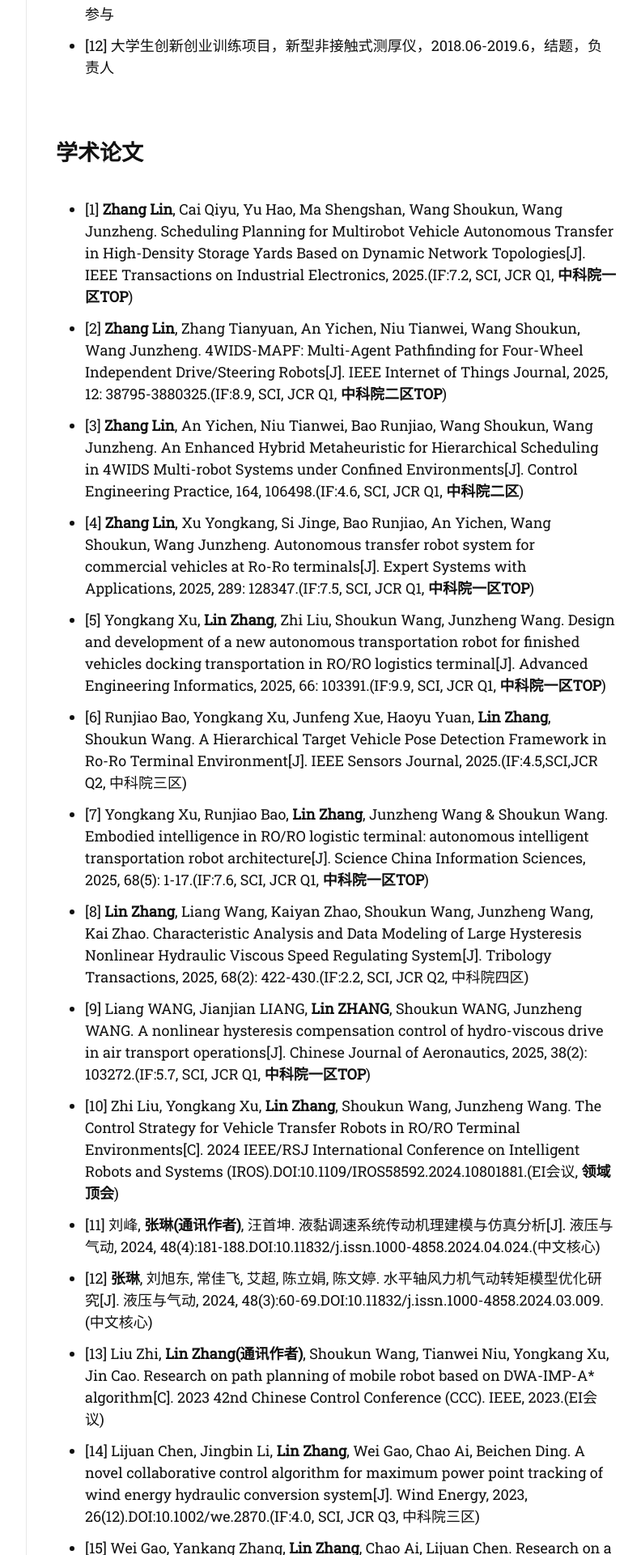
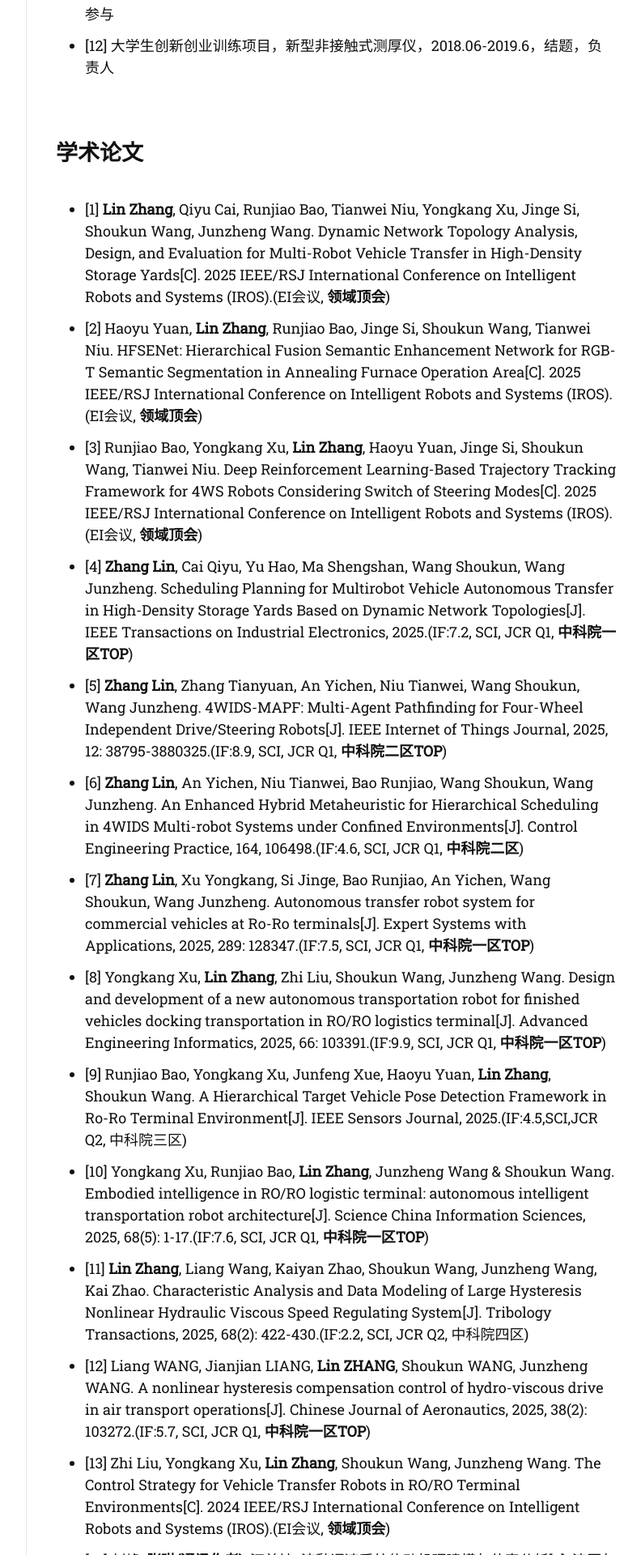
Before and after one commit to Eric-ZhangL/Eric-ZhangL.github.io, a Jekyll site: the page built from index.md, in a window 1280 px wide. Shown: the part 1598-3518 px from the top of the page at 81% size, without its empty margins (357-1149 px from the left). Built offline with Jekyll 4.4.1, drawn with Linux system fonts in a browser that asks for light colours; nearby versions of some CDN libraries; some web fonts are replaced; some of the changed text lies outside the part shown.

Commit message:
20251128

```diff
--- a/index.md
+++ b/index.md
@@ -28,23 +28,26 @@
 * [12] 大学生创新创业训练项目，新型非接触式测厚仪，2018.06-2019.6，结题，负责人
 
 ## 学术论文
-* [1] **Zhang Lin**, Cai Qiyu, Yu Hao, Ma Shengshan, Wang Shoukun, Wang Junzheng. Scheduling Planning for Multirobot Vehicle Autonomous Transfer in High-Density Storage Yards Based on Dynamic Network Topologies[J]. IEEE Transactions on Industrial Electronics, 2025.(IF:7.2, SCI, JCR Q1, **中科院一区TOP**)
-* [2] **Zhang Lin**, Zhang Tianyuan, An Yichen, Niu Tianwei, Wang Shoukun, Wang Junzheng. 4WIDS-MAPF: Multi-Agent Pathfinding for Four-Wheel Independent Drive/Steering Robots[J]. IEEE Internet of Things Journal, 2025, 12: 38795-3880325.(IF:8.9, SCI, JCR Q1, **中科院二区TOP**)
-* [3] **Zhang Lin**, An Yichen, Niu Tianwei, Bao Runjiao, Wang Shoukun, Wang Junzheng. An Enhanced Hybrid Metaheuristic for Hierarchical Scheduling in 4WIDS Multi-robot Systems under Confined Environments[J]. Control Engineering Practice, 164, 106498.(IF:4.6, SCI, JCR Q1, **中科院二区**)
-* [4] **Zhang Lin**, Xu Yongkang, Si Jinge, Bao Runjiao, An Yichen, Wang Shoukun, Wang Junzheng. Autonomous transfer robot system for commercial vehicles at Ro-Ro terminals[J]. Expert Systems with Applications, 2025, 289: 128347.(IF:7.5, SCI, JCR Q1, **中科院一区TOP**)
-* [5] Yongkang Xu, **Lin Zhang**, Zhi Liu, Shoukun Wang, Junzheng Wang. Design and development of a new autonomous transportation robot for finished vehicles docking transportation in RO/RO logistics terminal[J]. Advanced Engineering Informatics, 2025, 66: 103391.(IF:9.9, SCI, JCR Q1, **中科院一区TOP**)
-* [6] Runjiao Bao, Yongkang Xu, Junfeng Xue, Haoyu Yuan, **Lin Zhang**, Shoukun Wang. A Hierarchical Target Vehicle Pose Detection Framework in Ro-Ro Terminal Environment[J]. IEEE Sensors Journal, 2025.(IF:4.5,SCI,JCR Q2, 中科院三区)
-* [7] Yongkang Xu, Runjiao Bao, **Lin Zhang**, Junzheng Wang & Shoukun Wang. Embodied intelligence in RO/RO logistic terminal: autonomous intelligent transportation robot architecture[J]. Science China Information Sciences, 2025, 68(5): 1-17.(IF:7.6, SCI, JCR Q1, **中科院一区TOP**)
-* [8] **Lin Zhang**, Liang Wang, Kaiyan Zhao, Shoukun Wang, Junzheng Wang, Kai Zhao. Characteristic Analysis and Data Modeling of Large Hysteresis Nonlinear Hydraulic Viscous Speed Regulating System[J]. Tribology Transactions, 2025, 68(2): 422-430.(IF:2.2, SCI, JCR Q2, 中科院四区)
-* [9] Liang WANG, Jianjian LIANG, **Lin ZHANG**, Shoukun WANG, Junzheng WANG. A nonlinear hysteresis compensation control of hydro-viscous drive in air transport operations[J]. Chinese Journal of Aeronautics, 2025, 38(2): 103272.(IF:5.7, SCI, JCR Q1, **中科院一区TOP**)
-* [10] Zhi Liu, Yongkang Xu, **Lin Zhang**, Shoukun Wang, Junzheng Wang. The Control Strategy for Vehicle Transfer Robots in RO/RO Terminal Environments[C]. 2024 IEEE/RSJ International Conference on Intelligent Robots and Systems (IROS).DOI:10.1109/IROS58592.2024.10801881.(EI会议, **领域顶会**)
-* [11] 刘峰, **张琳(通讯作者)**, 汪首坤. 液黏调速系统传动机理建模与仿真分析[J]. 液压与气动, 2024, 48(4):181-188.DOI:10.11832/j.issn.1000-4858.2024.04.024.(中文核心)
-* [12] **张琳**, 刘旭东, 常佳飞, 艾超, 陈立娟, 陈文婷. 水平轴风力机气动转矩模型优化研究[J]. 液压与气动, 2024, 48(3):60-69.DOI:10.11832/j.issn.1000-4858.2024.03.009.(中文核心)
-* [13] Liu Zhi, **Lin Zhang(通讯作者)**, Shoukun Wang, Tianwei Niu, Yongkang Xu, Jin Cao. Research on path planning of mobile robot based on DWA-IMP-A* algorithm[C]. 2023 42nd Chinese Control Conference (CCC). IEEE, 2023.(EI会议)
-* [14] Lijuan Chen, Jingbin Li, **Lin Zhang**, Wei Gao, Chao Ai, Beichen Ding. A novel collaborative control algorithm for maximum power point tracking of wind energy hydraulic conversion system[J]. Wind Energy, 2023, 26(12).DOI:10.1002/we.2870.(IF:4.0, SCI, JCR Q3, 中科院三区)
-* [15] Wei Gao, Yankang Zhang, **Lin Zhang**, Chao Ai, Lijuan Chen. Research on a power smoothing control strategy for energy storage hydraulic wind turbines[J]. Energy Science & Engineering, 2023, 11(3).DOI:10.1002/ese3.1375.(IF:3.5, SCI, JCR Q3, 中科院三区)
-* [16] Wei Gao, Jiani Gui, **Lin Zhang**, Zheng Pengfei, Die Wu, Chen Lijuan, Chao Ai. Bivariate active power control of energy storage hydraulic wind turbine[J]. Journal of Energy Storage, 2022, 55:1252-1261.(IF:9.4, SCI, JCR Q1, 中科院二区)
-* [17] Chao Ai, **Lin Zhang(导师一作)**, Wei Gao, Guisheng Yang, Die Wu, Lijuan Chen, Wenting Chen, Andrew Plummer. A review of energy storage technologies in hydraulic wind turbines[J]. Energy Conversion and Management, 2022.DOI:10.1016/j.enconman.2022.115584.(IF:10.4, SCI, JCR Q1, **中科院一区TOP**)
+* [1] **Lin Zhang**, Qiyu Cai, Runjiao Bao, Tianwei Niu, Yongkang Xu, Jinge Si, Shoukun Wang, Junzheng Wang. Dynamic Network Topology Analysis, Design, and Evaluation for Multi-Robot Vehicle Transfer in High-Density Storage Yards[C]. 2025 IEEE/RSJ International Conference on Intelligent Robots and Systems (IROS).(EI会议, **领域顶会**)
+* [2] Haoyu Yuan, **Lin Zhang**, Runjiao Bao, Jinge Si, Shoukun Wang, Tianwei Niu. HFSENet: Hierarchical Fusion Semantic Enhancement Network for RGB-T Semantic Segmentation in Annealing Furnace Operation Area[C]. 2025 IEEE/RSJ International Conference on Intelligent Robots and Systems (IROS).(EI会议, **领域顶会**)
+* [3] Runjiao Bao, Yongkang Xu, **Lin Zhang**, Haoyu Yuan, Jinge Si, Shoukun Wang, Tianwei Niu. Deep Reinforcement Learning-Based Trajectory Tracking Framework for 4WS Robots Considering Switch of Steering Modes[C]. 2025 IEEE/RSJ International Conference on Intelligent Robots and Systems (IROS).(EI会议, **领域顶会**)
+* [4] **Zhang Lin**, Cai Qiyu, Yu Hao, Ma Shengshan, Wang Shoukun, Wang Junzheng. Scheduling Planning for Multirobot Vehicle Autonomous Transfer in High-Density Storage Yards Based on Dynamic Network Topologies[J]. IEEE Transactions on Industrial Electronics, 2025.(IF:7.2, SCI, JCR Q1, **中科院一区TOP**)
+* [5] **Zhang Lin**, Zhang Tianyuan, An Yichen, Niu Tianwei, Wang Shoukun, Wang Junzheng. 4WIDS-MAPF: Multi-Agent Pathfinding for Four-Wheel Independent Drive/Steering Robots[J]. IEEE Internet of Things Journal, 2025, 12: 38795-3880325.(IF:8.9, SCI, JCR Q1, **中科院二区TOP**)
+* [6] **Zhang Lin**, An Yichen, Niu Tianwei, Bao Runjiao, Wang Shoukun, Wang Junzheng. An Enhanced Hybrid Metaheuristic for Hierarchical Scheduling in 4WIDS Multi-robot Systems under Confined Environments[J]. Control Engineering Practice, 164, 106498.(IF:4.6, SCI, JCR Q1, **中科院二区**)
+* [7] **Zhang Lin**, Xu Yongkang, Si Jinge, Bao Runjiao, An Yichen, Wang Shoukun, Wang Junzheng. Autonomous transfer robot system for commercial vehicles at Ro-Ro terminals[J]. Expert Systems with Applications, 2025, 289: 128347.(IF:7.5, SCI, JCR Q1, **中科院一区TOP**)
+* [8] Yongkang Xu, **Lin Zhang**, Zhi Liu, Shoukun Wang, Junzheng Wang. Design and development of a new autonomous transportation robot for finished vehicles docking transportation in RO/RO logistics terminal[J]. Advanced Engineering Informatics, 2025, 66: 103391.(IF:9.9, SCI, JCR Q1, **中科院一区TOP**)
+* [9] Runjiao Bao, Yongkang Xu, Junfeng Xue, Haoyu Yuan, **Lin Zhang**, Shoukun Wang. A Hierarchical Target Vehicle Pose Detection Framework in Ro-Ro Terminal Environment[J]. IEEE Sensors Journal, 2025.(IF:4.5,SCI,JCR Q2, 中科院三区)
+* [10] Yongkang Xu, Runjiao Bao, **Lin Zhang**, Junzheng Wang & Shoukun Wang. Embodied intelligence in RO/RO logistic terminal: autonomous intelligent transportation robot architecture[J]. Science China Information Sciences, 2025, 68(5): 1-17.(IF:7.6, SCI, JCR Q1, **中科院一区TOP**)
+* [11] **Lin Zhang**, Liang Wang, Kaiyan Zhao, Shoukun Wang, Junzheng Wang, Kai Zhao. Characteristic Analysis and Data Modeling of Large Hysteresis Nonlinear Hydraulic Viscous Speed Regulating System[J]. Tribology Transactions, 2025, 68(2): 422-430.(IF:2.2, SCI, JCR Q2, 中科院四区)
+* [12] Liang WANG, Jianjian LIANG, **Lin ZHANG**, Shoukun WANG, Junzheng WANG. A nonlinear hysteresis compensation control of hydro-viscous drive in air transport operations[J]. Chinese Journal of Aeronautics, 2025, 38(2): 103272.(IF:5.7, SCI, JCR Q1, **中科院一区TOP**)
+* [13] Zhi Liu, Yongkang Xu, **Lin Zhang**, Shoukun Wang, Junzheng Wang. The Control Strategy for Vehicle Transfer Robots in RO/RO Terminal Environments[C]. 2024 IEEE/RSJ International Conference on Intelligent Robots and Systems (IROS).(EI会议, **领域顶会**)
+* [14] 刘峰, **张琳(通讯作者)**, 汪首坤. 液黏调速系统传动机理建模与仿真分析[J]. 液压与气动, 2024, 48(4):181-188.(中文核心)
+* [15] **张琳**, 刘旭东, 常佳飞, 艾超, 陈立娟, 陈文婷. 水平轴风力机气动转矩模型优化研究[J]. 液压与气动, 2024, 48(3):60-69.(中文核心)
+* [16] Liu Zhi, **Lin Zhang(通讯作者)**, Shoukun Wang, Tianwei Niu, Yongkang Xu, Jin Cao. Research on path planning of mobile robot based on DWA-IMP-A* algorithm[C]. 2023 42nd Chinese Control Conference (CCC). IEEE, 2023.(EI会议)
+* [17] Lijuan Chen, Jingbin Li, **Lin Zhang**, Wei Gao, Chao Ai, Beichen Ding. A novel collaborative control algorithm for maximum power point tracking of wind energy hydraulic conversion system[J]. Wind Energy, 2023, 26(12).(IF:4.0, SCI, JCR Q3, 中科院三区)
+* [18] Wei Gao, Yankang Zhang, **Lin Zhang**, Chao Ai, Lijuan Chen. Research on a power smoothing control strategy for energy storage hydraulic wind turbines[J]. Energy Science & Engineering, 2023, 11(3).(IF:3.5, SCI, JCR Q3, 中科院三区)
+* [19] Wei Gao, Jiani Gui, **Lin Zhang**, Zheng Pengfei, Die Wu, Chen Lijuan, Chao Ai. Bivariate active power control of energy storage hydraulic wind turbine[J]. Journal of Energy Storage, 2022, 55:1252-1261.(IF:9.4, SCI, JCR Q1, 中科院二区)
+* [20] Chao Ai, **Lin Zhang(导师一作)**, Wei Gao, Guisheng Yang, Die Wu, Lijuan Chen, Wenting Chen, Andrew Plummer. A review of energy storage technologies in hydraulic wind turbines[J]. Energy Conversion and Management, 2022.(IF:10.4, SCI, JCR Q1, **中科院一区TOP**)
 
 ## 授权专利
 * [1] 艾超，**张琳**，高伟，陈立娟，郑鹏飞，孔祥东. 一种液压型风力发电高电压穿越控制系统及方法:202110438186.9[P].2023-03-24.(发明专利，授权)
@@ -54,33 +57,34 @@
 * [5] 王东城，**张琳**，卢子艺，赵润远，张林，马锦涛. 一种高精度非接触式多点测厚仪:201920704623.5[P].2020-04-28.(实用新型专利，授权)
 
 ## 科研竞赛
-* [1] 2025.09 2025年全国人工智能应用场景创新挑战赛，特等奖.(国家级竞赛，排名：10/11，主要指导、副答辩人)
-* [2] 2024.09 京彩大创第四届北京大学生创新创业大赛，一等奖.(省级竞赛，排名：5/10，主要指导)
-* [3] 2024.11 2024年全国人工智能应用场景创新挑战赛，特等奖.(国家级竞赛，排名：1/13，负责人)
-* [4] **2024.10 中国国际大学生创新大赛(2024)产业赛道，金奖.(国家级竞赛，排名：1/15，负责人)**
-* [5] 2024.11 第三届中国研究生“双碳”创新与创意大赛，二等奖.(国家级竞赛，排名：2/6，核心成员)
-* [6] 2024.10 “申吴杯”第六届中国研究生机器人创新设计大赛，三等奖.(国家级竞赛，排名：2/5，核心成员)
-* [7] 2024.09 中国国际大学生创新大赛(2024)北京市产业赛道，一等奖.(省级竞赛，排名：1/15，负责人)
-* [8] 2024.09 中国国际大学生创新大赛(2024)北京市主赛道，二等奖.(省级竞赛，排名：1/15，负责人)
-* [9] 2024.09 京彩大创第三届北京大学生创新创业大赛，三等奖.(省级竞赛，排名：5/5，主要执行人)
-* [10] **2023.12 全国大学生机器人科技创新交流营暨机器人大赛，特等奖.(国家级竞赛，排名：2/7，主要执行人)**
-* [11] 2023.08 申昊杯第五届中国研究生机器人创新设计大赛，二等奖.(省级竞赛，排名：5/5，核心成员)
-* [12] 2023.04 第八届中国国际“互联网+”大学生创新创业大赛，铜奖.(国际级竞赛，排名：12/14，指导)
-* [13] 2022.08 六百光年杯”第十五届全国大学生节能减排社会实践与科学竞赛，三等奖. (国家级竞赛，排名：2/7，主要执行人)
-* [14] **2022.07 2022年“挑战杯”河北省大学生创业计划竞赛，一等奖.(省级竞赛，排名1/10，负责人)**
-* [15] 2022.05 "河北建投杯"2022年河北省大学生节能减排社会实践与科技竞赛，三等奖.(省级竞赛，排名：2/7，主要执行人)
-* [16] 2021.12 第十届中国（河北）青年创业创新大赛暨第八届“创青春”中国青年创新创业大赛(河北赛区)，一等奖.(省级竞赛，排名：1/5，负责人)
-* [17] **2021.11 第十七届“挑战杯”全国大学生课外学术科技作品竞赛“黑科技”专项赛，“行星”级作品.(国家级竞赛，排名：2/9，负责人)**
-* [18] 2021.11 中国银行·TRIZ杯第九届中国大学生创新方法大赛，二等奖.(国际级竞赛，排名：1/5，负责人)
-* [19] 2021.11 第六届“创客中国”新能源中小企业创新创业大赛，创客组二等奖.(国家级竞赛，排名：1/5，负责人)
-* [20] **2021.10 第七届中国国际“互联网+”大学生创新创业大赛，铜奖.(国际级竞赛，排名：2/11，负责人)**
-* [21] 2021.10 第七届河北省“互联网+”大学生创新创业大赛，金奖.(省级竞赛，排名：2/10，负责人)
-* [22] 2021.10 2021年第九届“东升杯”国际创新创业大赛（河北赛区），一等奖.(省级竞赛，排名：1/11，负责人)
-* [23] 2021.08 第二届河北省TRIZ杯大学生创新方法大赛，一等奖.(省级竞赛，排名：1/5，负责人)
-* [24] 2021.08 第二届河北省TRIZ杯大学生创新方法大赛，二等奖.(省级竞赛，排名：2/5，核心成员)
-* [25] 2021.08 第二届河北省TRIZ杯大学生创新方法大赛，三等奖.(省级竞赛，排名：4/5，指导)
-* [26] 2021.06 2021年第五届普译奖全国大学生翻译比赛英译汉组，初赛二等奖.(国家级竞赛，个人奖)
-* [27] 2018.06 河北省大学生“调研河北”社会调查活动，三等奖.(省级竞赛，排名：1/7，负责人)
+* [1] 2025.09 中国国际大学生创新大赛（2025）北京市主赛道，二等奖.(省级竞赛，排名：9/10，主要指导、副答辩人)
+* [2] 2025.09 2025年全国人工智能应用场景创新挑战赛，特等奖.(国家级竞赛，排名：10/11，主要指导、副答辩人)
+* [3] 2025.09 京彩大创第四届北京大学生创新创业大赛，一等奖.(省级竞赛，排名：5/10，主要指导)
+* [4] 2024.11 2024年全国人工智能应用场景创新挑战赛，特等奖.(国家级竞赛，排名：1/13，负责人)
+* [5] **2024.10 中国国际大学生创新大赛(2024)产业赛道，金奖.(国家级竞赛，排名：1/15，负责人)**
+* [6] 2024.11 第三届中国研究生“双碳”创新与创意大赛，二等奖.(国家级竞赛，排名：2/6，核心成员)
+* [7] 2024.10 “申吴杯”第六届中国研究生机器人创新设计大赛，三等奖.(国家级竞赛，排名：2/5，核心成员)
+* [8] 2024.09 中国国际大学生创新大赛(2024)北京市产业赛道，一等奖.(省级竞赛，排名：1/15，负责人)
+* [9] 2024.09 中国国际大学生创新大赛(2024)北京市主赛道，二等奖.(省级竞赛，排名：1/15，负责人)
+* [10] 2024.09 京彩大创第三届北京大学生创新创业大赛，三等奖.(省级竞赛，排名：5/5，主要执行人)
+* [11] **2023.12 全国大学生机器人科技创新交流营暨机器人大赛，特等奖.(国家级竞赛，排名：2/7，主要执行人)**
+* [12] 2023.08 申昊杯第五届中国研究生机器人创新设计大赛，二等奖.(省级竞赛，排名：5/5，核心成员)
+* [13] 2023.04 第八届中国国际“互联网+”大学生创新创业大赛，铜奖.(国际级竞赛，排名：12/14，指导)
+* [14] 2022.08 六百光年杯”第十五届全国大学生节能减排社会实践与科学竞赛，三等奖. (国家级竞赛，排名：2/7，主要执行人)
+* [15] **2022.07 2022年“挑战杯”河北省大学生创业计划竞赛，一等奖.(省级竞赛，排名1/10，负责人)**
+* [16] 2022.05 "河北建投杯"2022年河北省大学生节能减排社会实践与科技竞赛，三等奖.(省级竞赛，排名：2/7，主要执行人)
+* [17] 2021.12 第十届中国（河北）青年创业创新大赛暨第八届“创青春”中国青年创新创业大赛(河北赛区)，一等奖.(省级竞赛，排名：1/5，负责人)
+* [18] **2021.11 第十七届“挑战杯”全国大学生课外学术科技作品竞赛“黑科技”专项赛，“行星”级作品.(国家级竞赛，排名：2/9，负责人)**
+* [19] 2021.11 中国银行·TRIZ杯第九届中国大学生创新方法大赛，二等奖.(国际级竞赛，排名：1/5，负责人)
+* [20] 2021.11 第六届“创客中国”新能源中小企业创新创业大赛，创客组二等奖.(国家级竞赛，排名：1/5，负责人)
+* [21] **2021.10 第七届中国国际“互联网+”大学生创新创业大赛，铜奖.(国际级竞赛，排名：2/11，负责人)**
+* [22] 2021.10 第七届河北省“互联网+”大学生创新创业大赛，金奖.(省级竞赛，排名：2/10，负责人)
+* [23] 2021.10 2021年第九届“东升杯”国际创新创业大赛（河北赛区），一等奖.(省级竞赛，排名：1/11，负责人)
+* [24] 2021.08 第二届河北省TRIZ杯大学生创新方法大赛，一等奖.(省级竞赛，排名：1/5，负责人)
+* [25] 2021.08 第二届河北省TRIZ杯大学生创新方法大赛，二等奖.(省级竞赛，排名：2/5，核心成员)
+* [26] 2021.08 第二届河北省TRIZ杯大学生创新方法大赛，三等奖.(省级竞赛，排名：4/5，指导)
+* [27] 2021.06 2021年第五届普译奖全国大学生翻译比赛英译汉组，初赛二等奖.(国家级竞赛，个人奖)
+* [28] 2018.06 河北省大学生“调研河北”社会调查活动，三等奖.(省级竞赛，排名：1/7，负责人)
 
 ## 荣誉称号
 * [1] 2025.05 北京理工大学优秀团支部
```
